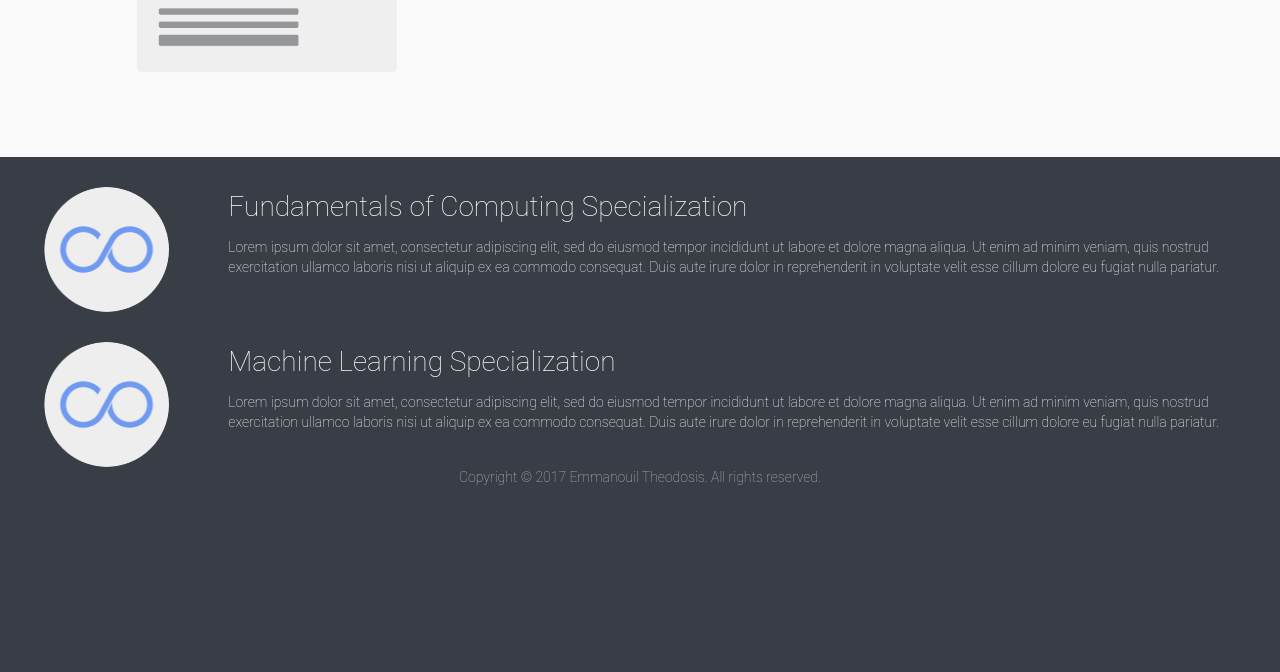
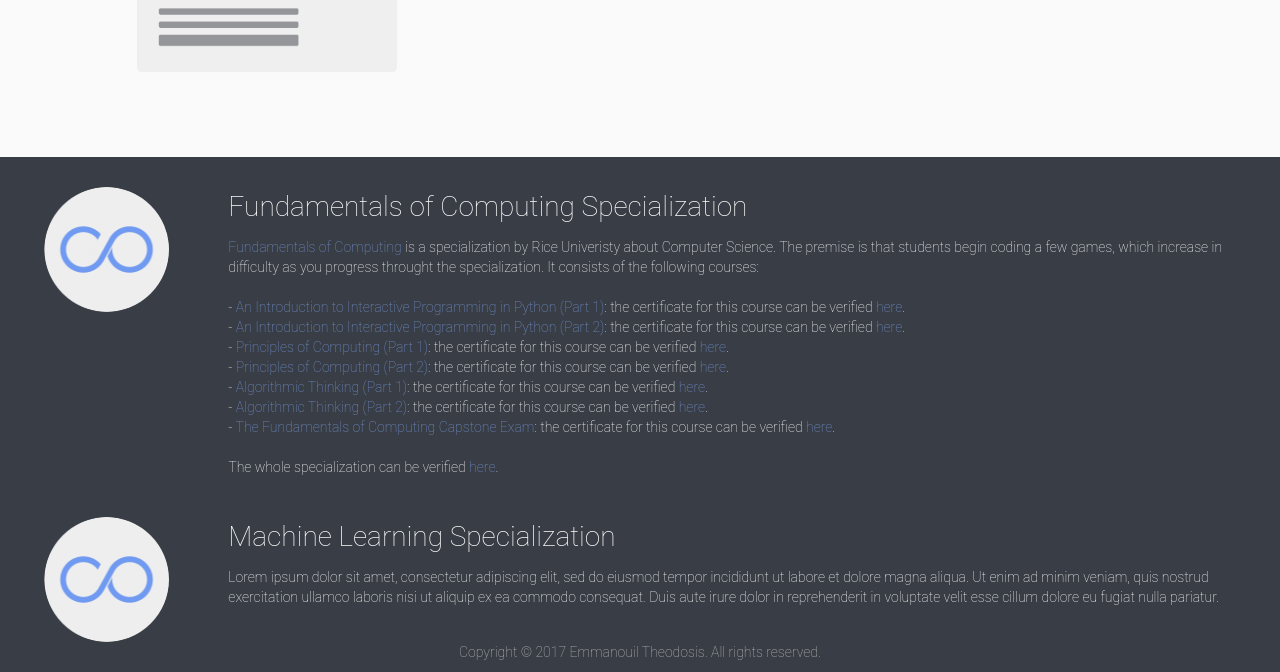
Before and after one commit to manosth/manosth.github.io, a plain HTML site: page certificates.html in a window 1280 px wide. Shown: the part 268-940 px from the top of the page. Before the commit the page ends 800 px from the top, so only its background shows below. Drawn offline with nearby package versions, Linux system fonts and the light colour scheme.

Commit message:
Update certificate.html
Updated the information about Fundamentals of Computing and added hyperlinks.

```diff
--- a/certificates.html
+++ b/certificates.html
@@ -47,12 +47,31 @@
             <div class="row">
                 <div class="col-sm-2" style="clear: left; padding-top: 30px;">
                     <center>
-                        <a href="https://www.coursera.com" target="_blank"><img src="images/coursera.png" onmouseover="this.src='images/coursera light.png'" onmouseout="this.src='images/coursera.png'" class="image-round"></a>
+                        <a href="https://www.coursera.org/specializations/computer-fundamentals" target="_blank"><img src="images/coursera.png" onmouseover="this.src='images/coursera light.png'" onmouseout="this.src='images/coursera.png'" class="image-round"></a>
                     </center>
                 </div>
                 <div class="col-sm-10" style="padding-top: 30px;">
                     <p style="font-size: 200%;" class="white-text">Fundamentals of Computing Specialization</p>
-                    <p class="white-text">Lorem ipsum dolor sit amet, consectetur adipiscing elit, sed do eiusmod tempor incididunt ut labore et dolore magna aliqua. Ut enim ad minim veniam, quis nostrud exercitation ullamco laboris nisi ut aliquip ex ea commodo consequat. Duis aute irure dolor in reprehenderit in voluptate velit esse cillum dolore eu fugiat nulla pariatur.</p>
+                    <p class="white-text"><a class="text-links" href="https://www.coursera.org/specializations/computer-fundamentals" target="_blank">Fundamentals of Computing</a> is a specialization by Rice Univeristy about Computer Science. The premise is that students begin coding a few games, which increase in difficulty as you progress throught the specialization. It consists of the following courses:
+                    <br>
+                    <br>
+                    - <a class="text-links" href="https://www.coursera.org/learn/interactive-python-1" target="_blank">An Introduction to Interactive Programming in Python (Part 1)</a>: the certificate for this course can be verified <a class="text-links" href="https://www.coursera.org/account/accomplishments/verify/VP7T4EPB8Z" target="_blank">here</a>.
+                    <br>
+                    - <a class="text-links" href="https://www.coursera.org/learn/interactive-python-2" target="_blank">An Introduction to Interactive Programming in Python (Part 2)</a>: the certificate for this course can be verified <a class="text-links" href="https://www.coursera.org/account/accomplishments/verify/L767LYFNK4" target="_blank">here</a>.
+                    <br>
+                    - <a class="text-links" href="https://www.coursera.org/learn/principles-of-computing-1" target="_blank">Principles of Computing (Part 1)</a>: the certificate for this course can be verified <a class="text-links" href="https://www.coursera.org/account/accomplishments/verify/MLBQHC6RXV" target="_blank">here</a>.
+                    <br>
+                    - <a class="text-links" href="https://www.coursera.org/learn/principles-of-computing-2" target="_blank">Principles of Computing (Part 2)</a>: the certificate for this course can be verified <a class="text-links" href="https://www.coursera.org/account/accomplishments/verify/P7RTVNDNJJ" target="_blank">here</a>.
+                    <br>
+                    - <a class="text-links" href="https://www.coursera.org/learn/algorithmic-thinking-1" target="_blank">Algorithmic Thinking (Part 1)</a>: the certificate for this course can be verified <a class="text-links" href="https://www.coursera.org/account/accomplishments/verify/NP3PDYC62F" target="_blank">here</a>.
+                    <br>
+                    - <a class="text-links" href="https://www.coursera.org/account/accomplishments/verify/5G32TXRZ24" target="_blank">Algorithmic Thinking (Part 2)</a>: the certificate for this course can be verified <a class="text-links" href="https://www.coursera.org/account/accomplishments/verify/L767LYFNK4" target="_blank">here</a>.
+                    <br>
+                    - <a class="text-links" href="https://www.coursera.org/learn/fundamentals-of-computing-capstone" target="_blank">The Fundamentals of Computing Capstone Exam</a>: the certificate for this course can be verified <a class="text-links" href="https://www.coursera.org/account/accomplishments/verify/CF3WEMNVZSNJ" target="_blank">here</a>.
+                    <br>
+                    <br>
+                    The whole specialization can be verified <a class="text-links" href="https://www.coursera.org/account/accomplishments/specialization/DWFEUK3CA3UK" target="_blank">here</a>.
+                </p>
                 </div>
                 <div class="col-sm-2" style="clear: left; padding-top: 30px;">
                     <center>
```
